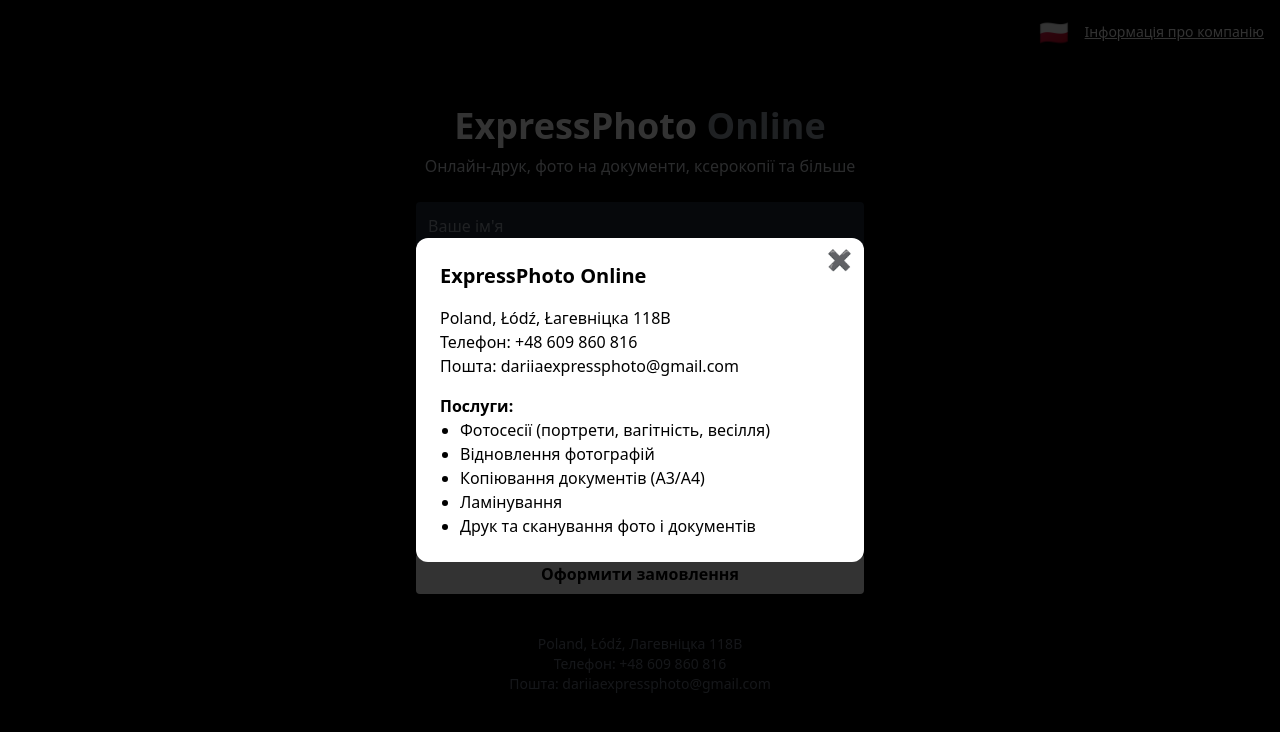
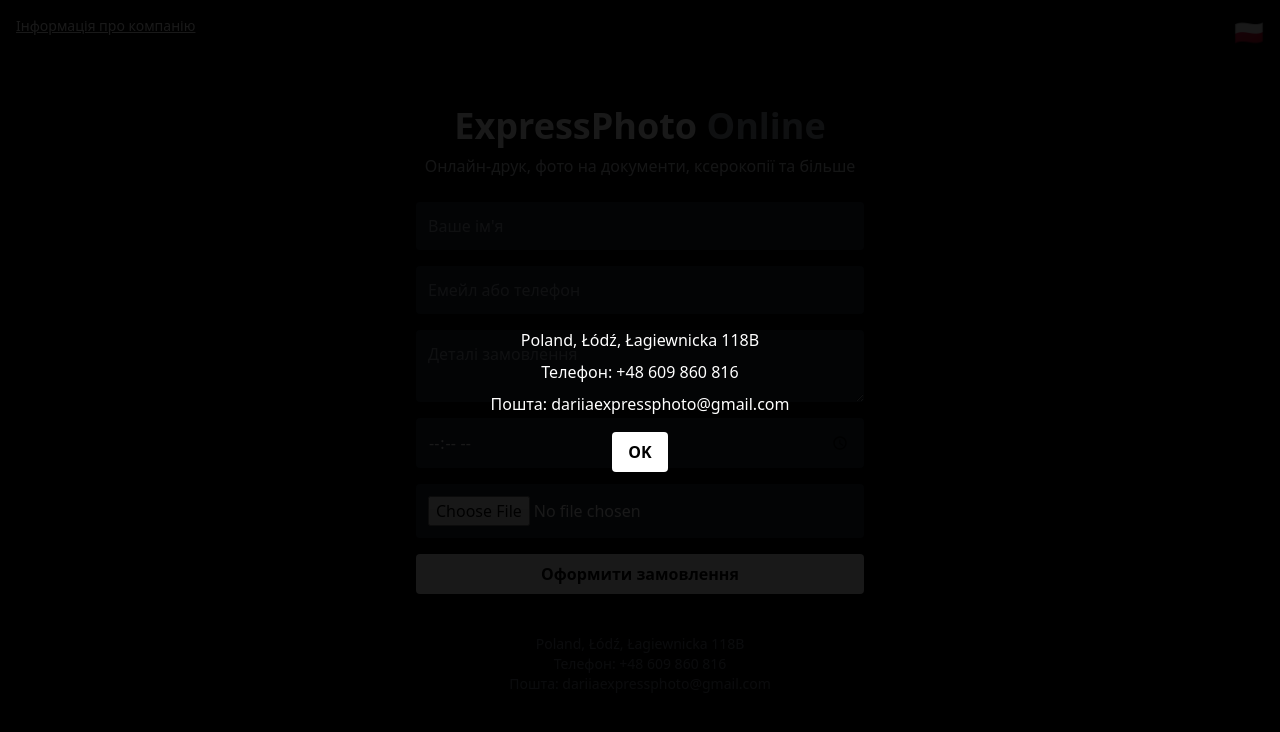
Before and after one commit to cutesuno/expressphoto-online, a Next.js app: page / in a window 1280 px wide. Both pictures are taken after a click on the button "Інформація про компанію". Shown: the top 732 px of the page. Built offline with nearby package versions, Linux system fonts and the light colour scheme.

Commit message:
Оновлення інтерфейсу, переклади, модалка

```diff
--- a/pages/index.tsx
+++ b/pages/index.tsx
@@ -1,5 +1,3 @@
-// pages/index.tsx
-
 import { useState } from 'react';
 import { motion } from 'framer-motion';
 
@@ -13,7 +11,7 @@
   const [file, setFile] = useState<File | null>(null);
   const [confirmed, setConfirmed] = useState(false);
   const [language, setLanguage] = useState<'uk' | 'pl'>('uk');
-  const [showModal, setShowModal] = useState(false);
+  const [showInfo, setShowInfo] = useState(false);
 
   const handleChange = (e: React.ChangeEvent<HTMLInputElement | HTMLTextAreaElement>) => {
     setForm({
@@ -53,107 +51,116 @@
         pl: 'Druk online, zdjęcia do dokumentów, kserokopie i więcej',
       },
       name: { uk: "Ваше ім'я", pl: 'Imię' },
+      email: { uk: "Емейл або телефон", pl: 'Email lub telefon' },
       details: { uk: 'Деталі замовлення', pl: 'Szczegóły zamówienia' },
-      email: { uk: 'Емейл або телефон', pl: 'Email lub telefon' },
-      time: { uk: '⏰ Час замовлення', pl: '⏰ Czas odbioru' },
+      time: { uk: 'Час замовлення', pl: 'Godzina odbioru' },
       submit: { uk: 'Оформити замовлення', pl: 'Złóż zamówienie' },
       thanks: { uk: 'Дякуємо за замовлення!', pl: 'Dziękujemy za zamówienie!' },
-      again: { uk: 'Оформити нове замовлення', pl: 'Złóż nowe zamówienie' },
-      info: { uk: 'Інформація про компанію', pl: 'Informacje o firmie' },
+      back: { uk: 'Оформити нове замовлення', pl: 'Złóż nowe zamówienie' },
+      company: { uk: 'Інформація про компанію', pl: 'Informacje o firmie' },
+      address: { uk: 'Poland, Łódź, Łagiewnicka 118B', pl: 'Polska, Łódź, Łagiewnicka 118B' },
+      phone: { uk: 'Телефон: +48 609 860 816', pl: 'Telefon: +48 609 860 816' },
+      emailCompany: { uk: 'Пошта: dariiaexpressphoto@gmail.com', pl: 'Email: dariiaexpressphoto@gmail.com' },
     };
     return dict[key]?.[language] || key;
   };
 
   return (
     <div className="min-h-screen flex flex-col items-center justify-center bg-black text-white p-6 relative">
-      <div className="absolute top-4 right-4 flex items-center space-x-4">
-        <motion.button
-          key={language}
-          initial={{ opacity: 0, rotate: -90 }}
-          animate={{ opacity: 1, rotate: 0 }}
-          transition={{ duration: 0.4 }}
-          onClick={toggleLang}
-          className="text-2xl"
+      {/* Кнопка перемикання мови */}
+      <button
+        onClick={toggleLang}
+        className="absolute top-4 right-4 text-2xl"
+      >
+        {language === 'uk' ? '🇵🇱' : '🇺🇦'}
+      </button>
+
+      {/* Модалка інформації про компанію */}
+      <button
+        onClick={() => setShowInfo(true)}
+        className="absolute top-4 left-4 text-sm underline"
+      >
+        {t('company')}
+      </button>
+
+      {showInfo && (
+        <motion.div
+          className="fixed inset-0 bg-black bg-opacity-90 flex flex-col items-center justify-center text-center p-6 z-50"
+          initial={{ opacity: 0 }}
+          animate={{ opacity: 1 }}
         >
-          {language === 'uk' ? '🇵🇱' : '🇺🇦'}
-        </motion.button>
-        <button onClick={() => setShowModal(true)} className="text-sm underline">
-          {t('info')}
-        </button>
-      </div>
+          <p className="mb-2">{t('address')}</p>
+          <p className="mb-2">{t('phone')}</p>
+          <p className="mb-4">{t('emailCompany')}</p>
+          <button
+            onClick={() => setShowInfo(false)}
+            className="bg-white text-black font-bold py-2 px-4 rounded hover:bg-gray-200"
+          >
+            OK
+          </button>
+        </motion.div>
+      )}
 
-      <h1 className="text-4xl font-bold mb-2">ExpressPhoto <span className="text-gray-400">Online</span></h1>
-      <p className="text-gray-300 mb-6 text-center">{t('intro')}</p>
+      <motion.h1
+        className="text-4xl font-bold mb-2"
+        initial={{ opacity: 0, y: -20 }}
+        animate={{ opacity: 1, y: 0 }}
+      >
+        ExpressPhoto <span className="text-gray-400">Online</span>
+      </motion.h1>
+
+      <motion.p
+        className="text-gray-300 mb-6 text-center"
+        initial={{ opacity: 0 }}
+        animate={{ opacity: 1 }}
+      >
+        {t('intro')}
+      </motion.p>
 
       {!confirmed ? (
         <motion.form
-          initial={{ opacity: 0, y: 20 }}
-          animate={{ opacity: 1, y: 0 }}
-          transition={{ duration: 0.6 }}
           onSubmit={handleSubmit}
           method="POST"
           encType="multipart/form-data"
           className="flex flex-col w-full max-w-md space-y-4"
+          initial={{ opacity: 0 }}
+          animate={{ opacity: 1 }}
         >
           <input name="name" placeholder={t('name')} onChange={handleChange} className="bg-gray-800 p-3 rounded" required />
           <input name="email" type="text" placeholder={t('email')} onChange={handleChange} className="bg-gray-800 p-3 rounded" required />
           <textarea name="details" placeholder={t('details')} onChange={handleChange} className="bg-gray-800 p-3 rounded" required />
-          <input name="time" type="time" placeholder={t('time')} onChange={handleChange} className="bg-gray-800 p-3 rounded" required />
+          <input name="time" type="time" onChange={handleChange} className="bg-gray-800 p-3 rounded" required />
           <input type="file" name="file" onChange={handleFileChange} className="bg-gray-800 p-3 rounded" />
           <button type="submit" className="bg-white text-black font-bold py-2 rounded hover:bg-gray-200">
             {t('submit')}
           </button>
         </motion.form>
       ) : (
-        <motion.div initial={{ opacity: 0 }} animate={{ opacity: 1 }} transition={{ duration: 0.6 }} className="text-center">
-          <p className="text-green-400 text-xl font-semibold mt-4">{t('thanks')}</p>
-          <button onClick={() => location.reload()} className="mt-4 bg-gray-700 hover:bg-gray-600 px-4 py-2 rounded">
-            {t('again')}
+        <motion.div
+          className="text-green-400 text-xl font-semibold mt-4 flex flex-col items-center space-y-4"
+          initial={{ opacity: 0 }}
+          animate={{ opacity: 1 }}
+        >
+          <p>{t('thanks')}</p>
+          <button
+            onClick={() => {
+              setConfirmed(false);
+              setForm({ name: '', email: '', details: '', time: '' });
+              setFile(null);
+            }}
+            className="bg-white text-black font-bold py-2 px-4 rounded hover:bg-gray-200"
+          >
+            {t('back')}
           </button>
         </motion.div>
       )}
 
-      <motion.div
-        key={language}
-        initial={{ opacity: 0, y: 10 }}
-        animate={{ opacity: 1, y: 0 }}
-        transition={{ duration: 0.5 }}
-        className="text-sm text-gray-500 mt-10 text-center"
-      >
-        {language === 'uk' ? (
-          <>
-            <p>Poland, Łódź, Лагевніцка 118B</p>
-            <p>Телефон: +48 609 860 816</p>
-            <p>Пошта: dariiaexpressphoto@gmail.com</p>
-          </>
-        ) : (
-          <>
-            <p>Polska, Łódź, ul. Łagiewnicka 118B</p>
-            <p>Telefon: +48 609 860 816</p>
-            <p>E-mail: dariiaexpressphoto@gmail.com</p>
-          </>
-        )}
-      </motion.div>
-
-      {showModal && (
-        <motion.div initial={{ opacity: 0 }} animate={{ opacity: 1 }} className="fixed inset-0 bg-black bg-opacity-80 flex items-center justify-center p-4">
-          <div className="bg-white text-black p-6 rounded-xl max-w-md w-full relative">
-            <button onClick={() => setShowModal(false)} className="absolute top-2 right-3 text-xl">✖️</button>
-            <h2 className="text-xl font-bold mb-4">ExpressPhoto Online</h2>
-            <p>Poland, Łódź, Łагевніцка 118B</p>
-            <p>Телефон: +48 609 860 816</p>
-            <p>Пошта: dariiaexpressphoto@gmail.com</p>
-            <h3 className="mt-4 font-semibold">Послуги:</h3>
-            <ul className="list-disc pl-5">
-              <li>Фотосесії (портрети, вагітність, весілля)</li>
-              <li>Відновлення фотографій</li>
-              <li>Копіювання документів (A3/A4)</li>
-              <li>Ламінування</li>
-              <li>Друк та сканування фото і документів</li>
-            </ul>
-          </div>
-        </motion.div>
-      )}
+      {/* Низ сайту */}
+      <p className="text-sm text-gray-500 mt-10 text-center">
+        {t('address')}<br />
+        {t('phone')}<br />
+        {t('emailCompany')}
+      </p>
     </div>
   );
 }
```
